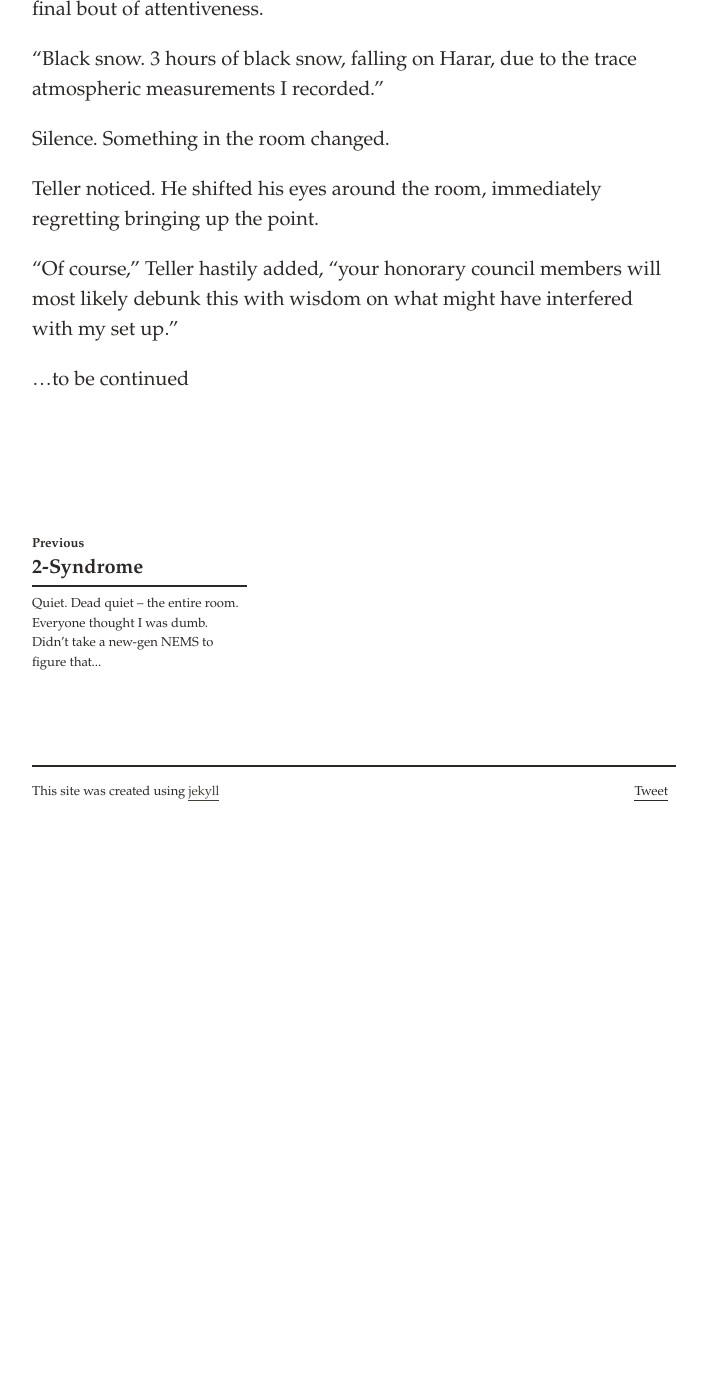
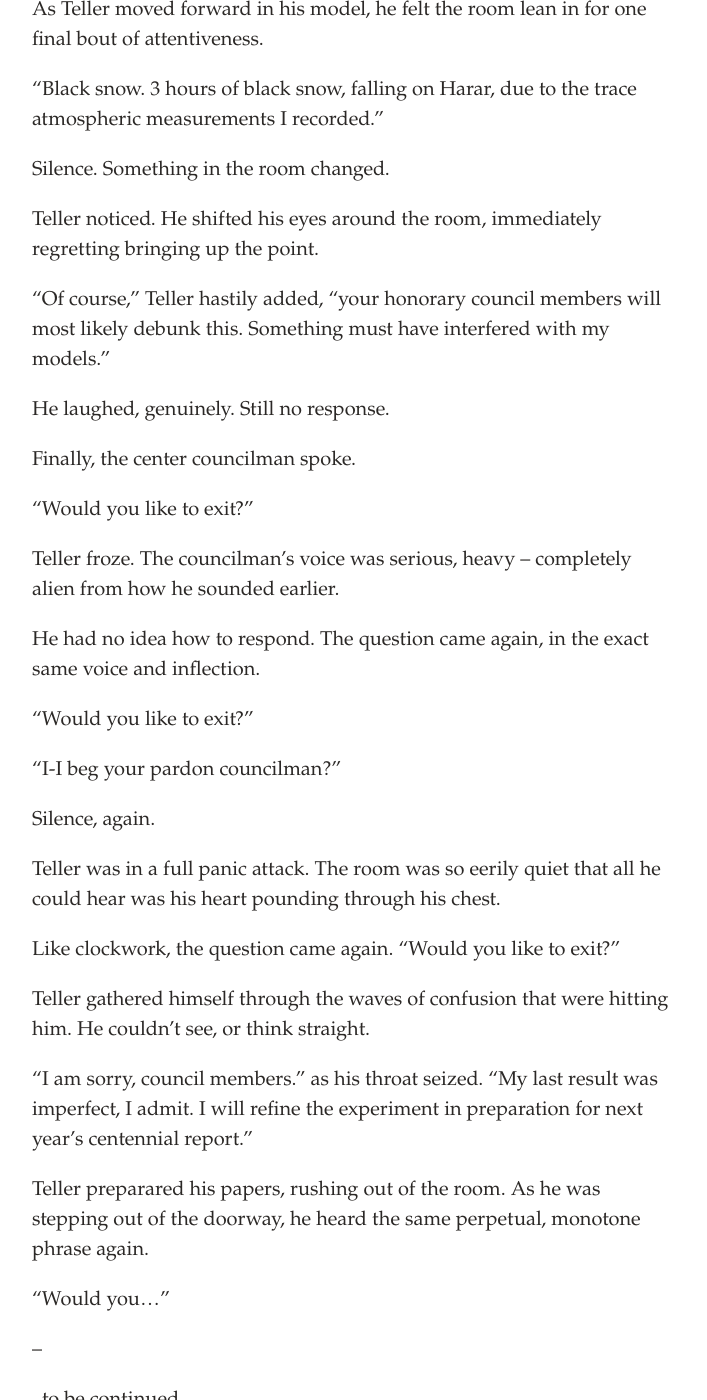
Before and after one commit to svvchen/nervxious, a Jekyll site: the page built from _posts/2019-08-12-teller.markdown, in a window 1280 px wide and 1400 px high, scrolled down 2999 px. Shown: the whole window, without its empty margins (286-993 px from the left). Built offline with Jekyll 4.4.1, drawn with Linux system fonts in a browser that asks for light colours; comment, search, counter and statistics services are not loaded; before the commit the page ends 3817 px from its top, so only the background shows below that; some of the changed text lies outside the part shown.

Commit message:
Update 2019-08-12-teller.markdown

```diff
--- a/_posts/2019-08-12-teller.markdown
+++ b/_posts/2019-08-12-teller.markdown
@@ -8,11 +8,11 @@ Each breath Teller took was short. His body wanted more, but his lungs refused t
 
 He was on his morning commute through Midtown, towards the lab where he spent most of his waking hours.
 
-Teller trudged through the snow, socks so saturated with icy water that the excess sloshed around in his boots. He had been on Harar for so long that he had forgotten real warmth. It was a bleak and frozen planet; the wasteland of the galaxy, created for those that seeked solice, and focus.
+Teller trudged through the snow, socks so saturated with icy water that the excess sloshed around in his boots. He had been on Harar for long enough that he had forgotten real warmth. It was a bleak and frozen planet; the wasteland of the galaxy, created for those that seeked solice, and focus.
 
 Teller hated it.
 
-He saw the gates of his lab slowly come into view. The building's steel facade was a dulled, slate grey, with no decoration besides a tiny set of etched murals on the west side of the gate. The murals contained scenes of past lab milestones -- tributes to the scholars and engineers who had built the lab.
+He saw the gates of his lab slowly come into view. The building's steel facade was a dulled, slate grey, with no decoration besides a tiny set of etched murals on the west side of the gate. The humble murals depicted past lab milestones -- tributes to the scholars and engineers who had built the lab.
 
 As he pried out his access key and activated the gate mechanism, he couldn't help but feel anxious about today's agenda.
 
@@ -70,6 +70,36 @@ Silence. Something in the room changed.
 
 Teller noticed. He shifted his eyes around the room, immediately regretting bringing up the point.
 
-"Of course," Teller hastily added, "your honorary council members will most likely debunk this with wisdom on what might have interfered with my set up."
+"Of course," Teller hastily added, "your honorary council members will most likely debunk this. Something must have interfered with my models."
 
-...to be continued
+He laughed, genuinely. Still no response.
+
+Finally, the center councilman spoke.
+
+"Would you like to exit?"
+
+Teller froze. The councilman's voice was serious, heavy -- completely alien from how he sounded earlier.
+
+He had no idea how to respond. The question came again, in the exact same voice and inflection.
+
+"Would you like to exit?"
+
+"I-I beg your pardon councilman?"
+
+Silence, again.
+
+Teller was in a full panic attack. The room was so eerily quiet that all he could hear was his heart pounding through his chest.
+
+Like clockwork, the question came again. "Would you like to exit?"
+
+Teller gathered himself through the waves of confusion that were hitting him. He couldn't see, or think straight.
+
+"I am sorry, council members." as his throat seized. "My last result was imperfect, I admit. I will refine the experiment in preparation for next year's centennial report."
+
+Teller preparared his papers, rushing out of the room. As he was stepping out of the doorway, he heard the same perpetual, monotone phrase again.
+
+"Would you..."
+
+--
+
+..to be continued
```
